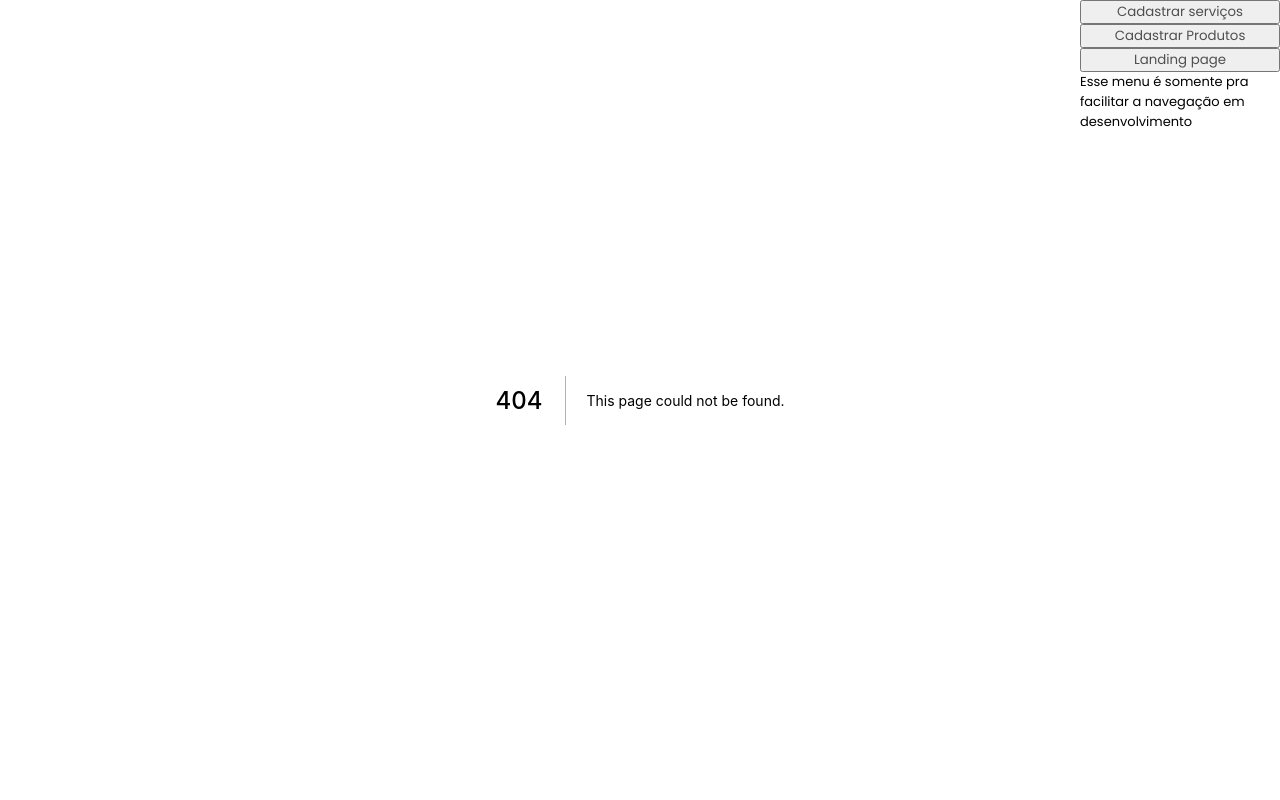
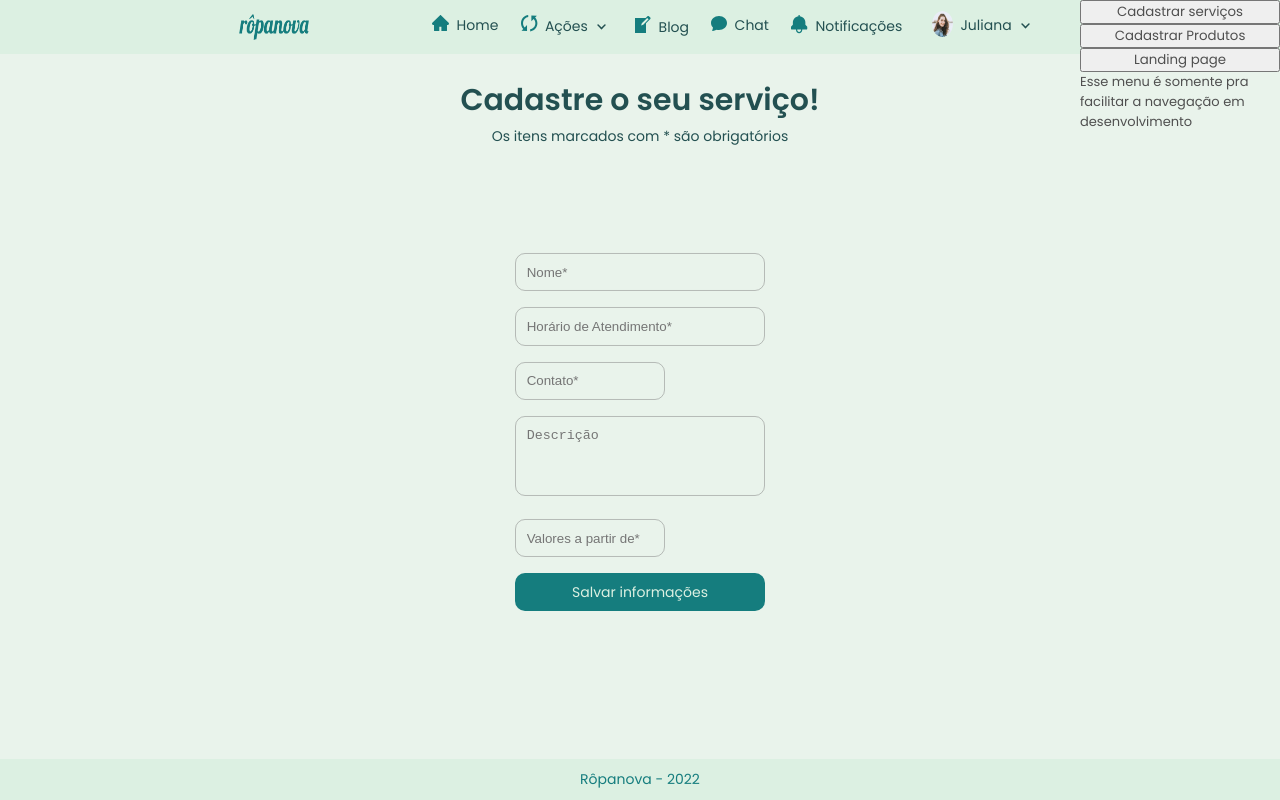
Before and after one commit to ioanefaumui/provihack_equipe_8, a Next.js app: page /cadastrar_servico in a window 1280 px wide. Before the commit this address had no page. Built offline with nearby package versions, Linux system fonts and the light colour scheme.

Commit message:
feat: add cadastrar servico page

```diff
--- a/components/BtnPages/index.js
+++ b/components/BtnPages/index.js
@@ -1,8 +1,8 @@
 import { Button } from "./styles";
 
-const BtnPages = ({ text, backgroundColor, width }) => {
+const BtnPages = ({ text, backgroundColor, color, width }) => {
   return (
-    <Button backgroundColor={backgroundColor} width={width}>
+    <Button backgroundColor={backgroundColor} width={width} color={color}>
       { text }
     </Button>
   );
--- a/components/BtnPages/styles.js
+++ b/components/BtnPages/styles.js
@@ -2,10 +2,11 @@ import styled from "styled-components";
 
 export const Button = styled.button`
     width: ${props => props.width};
-    padding: 0.7% 0;
+    padding: 0.6em 0;
     border: none;
     border-radius: 10px;
     text-align: center;
     font-size: 14px;
+    color: ${props => props.color};
     background-color: ${props => props.backgroundColor};
 `;
--- a/components/Dropdowns/styles.js
+++ b/components/Dropdowns/styles.js
@@ -17,7 +17,7 @@ export const Container = styled.div`
 
     li a {
         padding: 0.5em;
-        font-size: 14px;
+        font-size: 12px;
     }
 
     li:hover {
@@ -43,7 +43,7 @@ export const ContainerUser = styled.div`
 
     li a {
         padding: 0.5em;
-        font-size: 14px;
+        font-size: 12px;
     }
 
     li:hover {
--- a/components/Footer/styles.js
+++ b/components/Footer/styles.js
@@ -2,7 +2,8 @@ import styled from "styled-components";
 
 export const Container = styled.footer`
   width: 100vw;
-  padding: 1em 0;
+  padding: 0.7em 0;
+  font-size: 14px;
   color: #157d7e;
   background-color: #dcf0e2;
   text-align: center;
--- a/components/Header/styles.js
+++ b/components/Header/styles.js
@@ -3,11 +3,11 @@ import styled from "styled-components";
 export const Container = styled.header`
   width: 100vw;
   padding: 1em 0 1em 1.3em;
-  font-size: 18px;
+  font-size: 14px;
   background-color: #dcf0e2;
 
   .content {
-    width: 55%;
+    width: 65%;
     margin: 0 auto;
     display: flex;
     justify-content: space-between;
--- /dev/null
+++ b/pages/cadastrar_servico/index.js
@@ -0,0 +1,78 @@
+import { Container, Main } from "./styles";
+import { useState } from "react";
+import BtnPages from "../../components/BtnPages";
+import Header from "../../components/Header";
+import Footer from "../../components/Footer";
+
+export default function CadastrarServico() {
+  const [nome, setNome] = useState("");
+  const [horarioAtendimento, setHorarioAtendimento] = useState("");
+  const [contato, setContato] = useState("");
+  const [descricao, setDescricao] = useState("");
+  const [valores, setValores] = useState("");
+
+  return (
+    <>
+      <Header />
+
+      <Main>
+        <h1>Cadastre o seu serviço!</h1>
+
+        <span>Os itens marcados com * são obrigatórios</span>
+
+        <form action="/cadastrar_servico" method="post">
+          <div>
+            <input
+              type="text"
+              placeholder="Nome*"
+              onChange={(e) => setNome(e.target.value)}
+              aria-label="Digite seu nome"
+            />
+          </div>
+          <div>
+            <input
+              type="text"
+              placeholder="Horário de Atendimento*"
+              onChange={(e) => setHorarioAtendimento(e.target.value)}
+              aria-label="Digite seu horário de atendimento"
+            />
+          </div>
+          <div className="divSmallInput">
+            <input
+              type="text"
+              placeholder="Contato*"
+              onChange={(e) => setContato(e.target.value)}
+              aria-label="Digite seu contato"
+              className="smallInput"
+            />
+          </div>
+          <div>
+            <textarea
+              type="text"
+              placeholder="Descrição"
+              onChange={(e) => setDescricao(e.target.value)}
+              aria-label="Escreva uma descrição do seu serviço"
+            />
+          </div>
+          <div className="divSmallInput">
+            <input
+              type="text"
+              placeholder="Valores a partir de*"
+              onChange={(e) => setValores(e.target.value)}
+              aria-label="Digite qual o valor mínimo do seu serviço"
+              className="smallInput"
+            />
+          </div>
+
+          <BtnPages
+            text="Salvar informações"
+            backgroundColor="#157D7E"
+            color="#DCF0E2"
+            width="250px"
+          />
+        </form>
+      </Main>
+      <Footer />
+    </>
+  );
+}
--- /dev/null
+++ b/pages/cadastrar_servico/styles.js
@@ -0,0 +1,55 @@
+import styled from "styled-components";
+
+export const Container = styled.div``;
+
+export const Main = styled.main`
+  color: #235051;
+  width: 40%;
+  margin: 0 auto;
+  text-align: center;
+
+  h1 {
+    padding-top: 0.8em;
+    text-align: center;
+    font-weight: 600;
+    font-size: 30px;
+    text-align: center;
+  }
+
+  span {
+    font-size: 14px;
+  }
+
+  form {
+    margin-top: 2em;
+  }
+
+  form div {
+    margin-bottom: 1em;
+  }
+
+  form {
+    text-align: left;
+    position: absolute;
+    top: 50%;
+    left: 50%;
+    transform: translate(-50%, -50%);
+  }
+
+  form input, textarea {
+    width: 250px;
+    padding: 0.8em;
+    border: 1px solid rgba(130, 130, 130, 0.5);
+    background-color: transparent;
+    border-radius: 10px;
+  }
+
+  form input.smallInput {
+    width: 150px;
+  }
+
+  form textarea {
+      resize: none;
+      height: 10vh;
+  }
+`;
```
